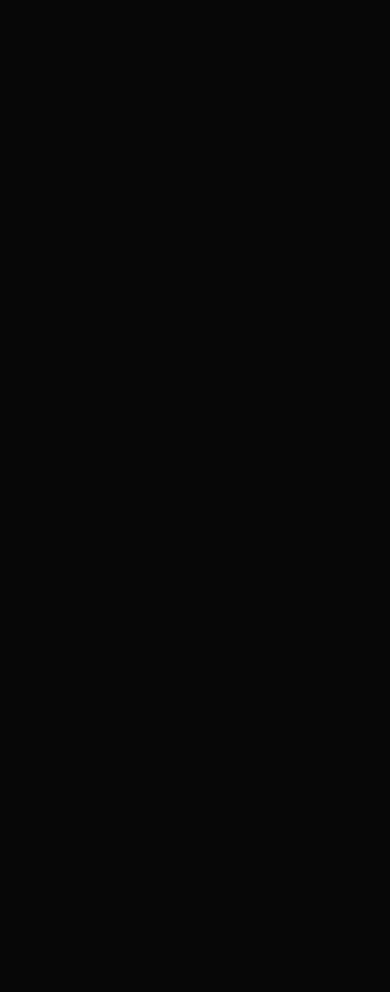
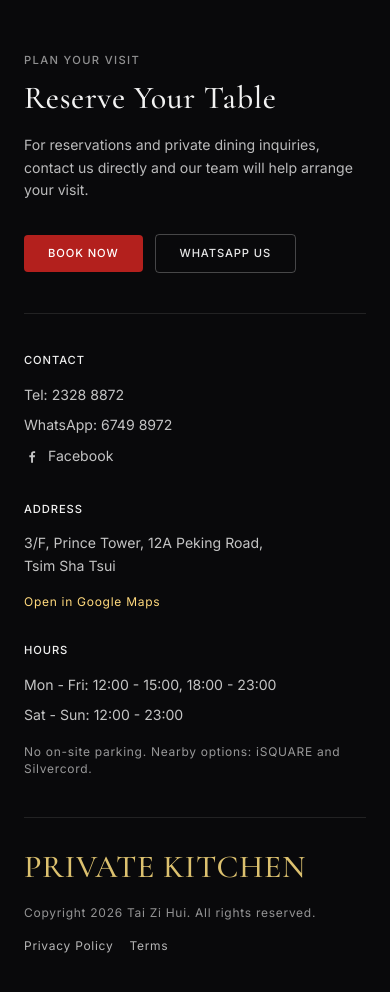
Before and after one commit to jfung2019/TaiZiHui-Website, a Next.js app: page / in a window 390 px wide. Shown: the part 8600-9592 px from the top of the page. Before the commit the page ends 8572 px from the top, so only its background shows below. Built offline with nearby package versions, Linux system fonts and the light colour scheme; no server answers.

Commit message:
Add footer with i18n content.

```diff
--- a/app/page.tsx
+++ b/app/page.tsx
@@ -1,5 +1,6 @@
 import ExperiencesShowcase from "@/components/ExperienceSection";
 import FacebookPostsSection from "@/components/FacebookPostsSection";
+import FooterSection from "@/components/FooterSection";
 import HeroSection from "@/components/HeroSection";
 import MenuShowcase from "@/components/MenuShowcase";
 import Navbar from "@/components/Navbar";
@@ -18,6 +19,7 @@
       <MenuShowcase />
       <SignatureFoodSection />
       <FacebookPostsSection />
+      <FooterSection />
     </>
   );
 }
--- /dev/null
+++ b/components/FooterSection.tsx
@@ -0,0 +1 @@
+export { default } from "@/components/footer/FooterSection";
--- /dev/null
+++ b/components/footer/FooterSection.tsx
@@ -0,0 +1,122 @@
+"use client";
+
+import Link from "next/link";
+import { useTranslation } from "react-i18next";
+import { typography } from "@/lib/typography";
+
+export default function FooterSection() {
+  const { t } = useTranslation();
+  const currentYear = new Date().getFullYear();
+
+  return (
+    <footer
+      id="footer"
+      className="relative overflow-hidden border-t border-white/10 bg-[#09090b] py-20 sm:py-24"
+      aria-label={t("footer.sectionLabel")}
+    >
+      <div className="mx-auto w-full max-w-[1200px] px-6">
+        <div className="grid grid-cols-1 gap-8 border-b border-white/10 pb-10 sm:pb-12 md:grid-cols-[minmax(0,1fr)_auto] md:items-end">
+          <div>
+            <p className={`${typography.eyebrow} text-white/55`}>{t("footer.eyebrow")}</p>
+            <h2 className={`${typography.sectionTitle} mt-3 text-white/95`}>{t("footer.title")}</h2>
+            <p className={`${typography.paragraph} mt-5 max-w-[56ch] text-white/72`}>{t("footer.description")}</p>
+          </div>
+          <div className="flex flex-wrap items-center gap-3 md:justify-end">
+            <Link
+              href={t("footer.bookNowLink")}
+              target="_blank"
+              rel="noreferrer noopener"
+              className={`${typography.button} inline-flex items-center rounded-sm bg-[#b3201d] px-6 py-3 text-white transition-colors duration-200 hover:bg-[#ca2a26]`}
+            >
+              {t("footer.bookNow")}
+            </Link>
+            <Link
+              href={t("footer.whatsappLink")}
+              target="_blank"
+              rel="noreferrer noopener"
+              className={`${typography.button} inline-flex items-center rounded-sm border border-white/25 px-6 py-3 text-white/90 transition-colors duration-200 hover:bg-white/10`}
+            >
+              {t("footer.whatsappCta")}
+            </Link>
+          </div>
+        </div>
+
+        <div className="grid grid-cols-1 gap-8 py-10 sm:py-12 md:grid-cols-3">
+          <div>
+            <h3 className={`${typography.button} text-white/94`}>{t("footer.contactTitle")}</h3>
+            <div className={`${typography.paragraph} mt-4 space-y-2 text-white/76`}>
+              <p>
+                {t("footer.telLabel")}{" "}
+                <a href={t("footer.telHref")} className="underline-offset-4 transition-colors duration-200 hover:text-white hover:underline">
+                  {t("footer.tel")}
+                </a>
+              </p>
+              <p>
+                {t("footer.whatsappLabel")}{" "}
+                <a
+                  href={t("footer.whatsappLink")}
+                  target="_blank"
+                  rel="noreferrer noopener"
+                  className="underline-offset-4 transition-colors duration-200 hover:text-white hover:underline"
+                >
+                  {t("footer.whatsapp")}
+                </a>
+              </p>
+              <p>
+                <a
+                  href={t("footer.facebookLink")}
+                  target="_blank"
+                  rel="noreferrer noopener"
+                  aria-label={t("footer.facebookAria")}
+                  className="inline-flex items-center gap-2 underline-offset-4 transition-colors duration-200 hover:text-white hover:underline"
+                >
+                  <svg viewBox="0 0 24 24" aria-hidden="true" className="h-4 w-4 fill-current">
+                    <path d="M13.5 22v-8h2.7l.4-3h-3.1V9.1c0-.9.3-1.6 1.7-1.6h1.5V4.8c-.3 0-1.2-.1-2.3-.1-2.3 0-3.8 1.4-3.8 4V11H8v3h2.6v8h2.9z" />
+                  </svg>
+                  <span>{t("footer.facebook")}</span>
+                </a>
+              </p>
+            </div>
+          </div>
+
+          <div>
+            <h3 className={`${typography.button} text-white/94`}>{t("footer.addressTitle")}</h3>
+            <p className={`${typography.paragraph} mt-4 max-w-[30ch] text-white/76`}>{t("footer.address")}</p>
+            <Link
+              href={t("footer.mapLink")}
+              target="_blank"
+              rel="noreferrer noopener"
+              className={`${typography.caption} mt-4 inline-flex items-center text-[#ffd97d] underline-offset-4 transition-colors duration-200 hover:text-[#ffe7ac] hover:underline`}
+            >
+              {t("footer.openMap")}
+            </Link>
+          </div>
+
+          <div>
+            <h3 className={`${typography.button} text-white/94`}>{t("footer.hoursTitle")}</h3>
+            <div className={`${typography.paragraph} mt-4 space-y-2 text-white/76`}>
+              <p>{t("footer.hoursWeekday")}</p>
+              <p>{t("footer.hoursWeekend")}</p>
+              <p className={`${typography.caption} pt-2 text-white/58`}>{t("footer.parkingNote")}</p>
+            </div>
+          </div>
+        </div>
+
+        <div className="flex flex-col gap-5 border-t border-white/10 pt-8 sm:flex-row sm:items-end sm:justify-between">
+          <p className={`${typography.sectionTitle} text-[#E8CB75]/95`}>{t("footer.brandWordmark")}</p>
+          <div className="flex flex-wrap items-center gap-4 sm:gap-6">
+            <p className={`${typography.caption} text-white/56`}>
+              {t("footer.copyright", { year: currentYear })}
+            </p>
+            <Link href={t("footer.privacyLink")} className={`${typography.caption} text-white/70 transition-colors duration-200 hover:text-white`}>
+              {t("footer.privacy")}
+            </Link>
+            <Link href={t("footer.termsLink")} className={`${typography.caption} text-white/70 transition-colors duration-200 hover:text-white`}>
+              {t("footer.terms")}
+            </Link>
+          </div>
+        </div>
+      </div>
+    </footer>
+  );
+}
--- a/public/locales/en/translation.json
+++ b/public/locales/en/translation.json
@@ -105,6 +105,39 @@
     "fallbackTitle": "Latest update",
     "fallbackDescription": "Tap to view this post on Facebook."
   },
+  "footer": {
+    "sectionLabel": "Footer",
+    "eyebrow": "PLAN YOUR VISIT",
+    "title": "Reserve Your Table",
+    "description": "For reservations and private dining inquiries, contact us directly and our team will help arrange your visit.",
+    "bookNow": "Book Now",
+    "bookNowLink": "#",
+    "whatsappCta": "WhatsApp Us",
+    "whatsappLink": "https://wa.me/85267498972",
+    "contactTitle": "Contact",
+    "telLabel": "Tel:",
+    "tel": "2328 8872",
+    "telHref": "tel:+85223288872",
+    "whatsappLabel": "WhatsApp:",
+    "whatsapp": "6749 8972",
+    "facebook": "Facebook",
+    "facebookAria": "Open Tai Zi Hui Facebook page",
+    "facebookLink": "https://www.facebook.com/taizihuihk",
+    "addressTitle": "Address",
+    "address": "3/F, Prince Tower, 12A Peking Road, Tsim Sha Tsui",
+    "mapLink": "https://www.google.com/maps/search/?api=1&query=Prince%20Tower%2012A%20Peking%20Road%20Tsim%20Sha%20Tsui",
+    "openMap": "Open in Google Maps",
+    "hoursTitle": "Hours",
+    "hoursWeekday": "Mon - Fri: 12:00 - 15:00, 18:00 - 23:00",
+    "hoursWeekend": "Sat - Sun: 12:00 - 23:00",
+    "parkingNote": "No on-site parking. Nearby options: iSQUARE and Silvercord.",
+    "brandWordmark": "PRIVATE KITCHEN",
+    "copyright": "Copyright {{year}} Tai Zi Hui. All rights reserved.",
+    "privacy": "Privacy Policy",
+    "privacyLink": "#",
+    "terms": "Terms",
+    "termsLink": "#"
+  },
   "language": {
     "en": "EN",
     "zh": "CH",
--- a/public/locales/zh-TW/translation.json
+++ b/public/locales/zh-TW/translation.json
@@ -105,6 +105,39 @@
     "fallbackTitle": "最新動態",
     "fallbackDescription": "按一下以在 Facebook 查看貼文。"
   },
+  "footer": {
+    "sectionLabel": "頁尾",
+    "eyebrow": "規劃您的到訪",
+    "title": "立即訂座",
+    "description": "如需訂座或私人宴會查詢，歡迎直接聯絡我們，團隊將協助安排您的用餐體驗。",
+    "bookNow": "立即訂座",
+    "bookNowLink": "#",
+    "whatsappCta": "WhatsApp 聯絡",
+    "whatsappLink": "https://wa.me/85267498972",
+    "contactTitle": "聯絡方式",
+    "telLabel": "電話：",
+    "tel": "2328 8872",
+    "telHref": "tel:+85223288872",
+    "whatsappLabel": "WhatsApp：",
+    "whatsapp": "6749 8972",
+    "facebook": "Facebook 專頁",
+    "facebookAria": "打開太子滙 Facebook 專頁",
+    "facebookLink": "https://www.facebook.com/taizihuihk",
+    "addressTitle": "地址",
+    "address": "尖沙咀北京道 12A 號太子集團中心 3 樓",
+    "mapLink": "https://www.google.com/maps/search/?api=1&query=%E5%A4%AA%E5%AD%90%E9%9B%86%E5%9C%98%E4%B8%AD%E5%BF%83%2012A%20%E5%8C%97%E4%BA%AC%E9%81%93%20%E5%B0%96%E6%B2%99%E5%92%80",
+    "openMap": "打開 Google 地圖",
+    "hoursTitle": "營業時間",
+    "hoursWeekday": "週一至週五：12:00 - 15:00，18:00 - 23:00",
+    "hoursWeekend": "週六至週日：12:00 - 23:00",
+    "parkingNote": "店內未設泊車位，可使用附近 iSQUARE 及 Silvercord 停車場。",
+    "brandWordmark": "PRIVATE KITCHEN",
+    "copyright": "Copyright {{year}} 太子滙。版權所有。",
+    "privacy": "私隱政策",
+    "privacyLink": "#",
+    "terms": "條款",
+    "termsLink": "#"
+  },
   "language": {
     "en": "EN",
     "zh": "CH",
```
